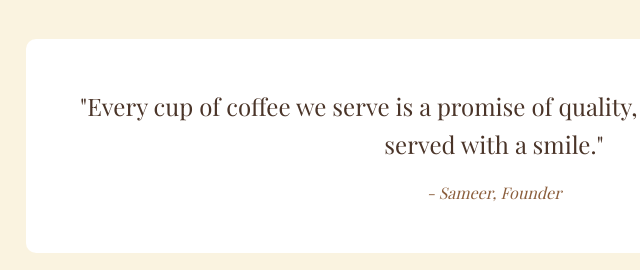
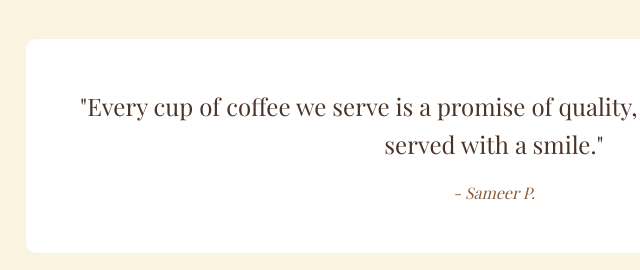
Before and after one commit to Saameer69/Coffee-shop-deploy, a website built with Vite: page about.html in a window 1280 px wide. Shown: the part 992-1262 px from the top of the page, 146-786 px from the left. Built offline with nearby package versions, Linux system fonts and the light colour scheme.

Commit message:
about.html
Signed-off-by: Sameer Panta <129412438+Saameer69@users.noreply.github.com>

```diff
--- a/about.html
+++ b/about.html
@@ -33,7 +33,7 @@
         <section class="about-quote">
             <blockquote>
                 "Every cup of coffee we serve is a promise of quality, crafted with passion and served with a smile."
-                <cite>- Sameer, Founder</cite>
+                <cite>- Sameer P.</cite>
             </blockquote>
         </section>
 
```
